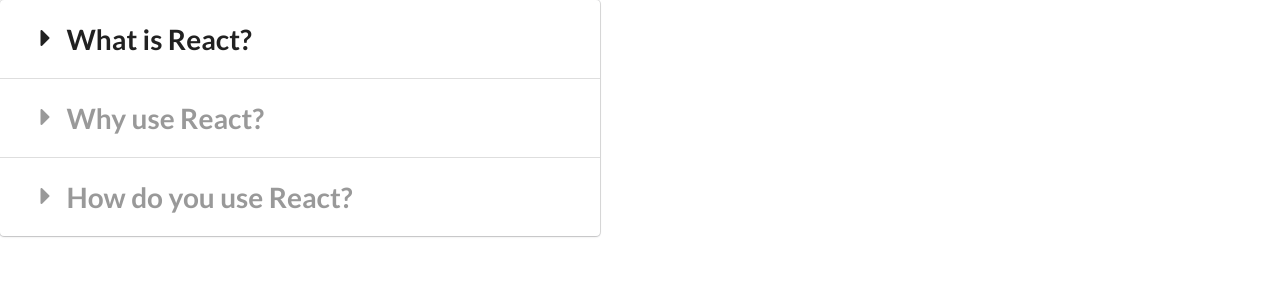
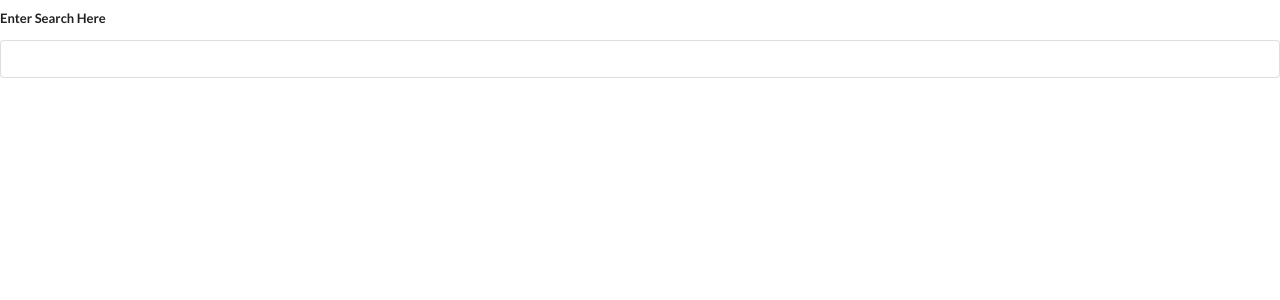
Before and after one commit to SolJCam/React-Widgets, a React (Create React App) app: page / in a window 1280 px wide. Shown: the top 300 px of the page. Built offline with nearby package versions, Linux system fonts and the light colour scheme.

Commit message:
new Search Input component and introducing useEffect hook

```diff
--- a/src/App.js
+++ b/src/App.js
@@ -1,5 +1,6 @@
 import React from 'react';
-import Accordion from './components/Accordion';
+// import Accordion from './components/Accordion';
+import Search from './components/Search'
 
 const items = [
     {
@@ -17,5 +18,6 @@ const items = [
 ]
 
 export default () => {
-    return <h1>{ <Accordion items={ items }/> }</h1>;
+    return <h1>{ <Search/> }</h1>;
+    // return <h1>{ <Accordion items={ items }/> }</h1>;
 };
--- a/src/components/Accordion.js
+++ b/src/components/Accordion.js
@@ -9,7 +9,7 @@ const Accordion = ({items}) => {
     };
 
     const renderedItems = items.map((item, index) => {
-        const active = index == activeIndex ? "active" : "";
+        const active = index === activeIndex ? "active" : "";
 
         return(
             // read up on what React.Fragment is
--- /dev/null
+++ b/src/components/Search.js
@@ -0,0 +1,27 @@
+import React, {useState, useEffect} from 'react';
+
+const Search = () => {
+    const [term, setTerm] = useState('');
+
+    //  first arguement is always a callback function, second either nothing OR an array
+    useEffect(()=>{
+        console.log('adfaf');
+    });
+
+    return(
+        <div>
+            <div className='ui form'>
+                <div className='field'>
+                    <label>Enter Search Here</label>
+                    <input
+                    value={ term }
+                    onChange={ e => setTerm(e.target.value )}
+                    className='input'
+                    />
+                </div>
+            </div>
+        </div>
+    );
+};
+
+export default Search;
```
